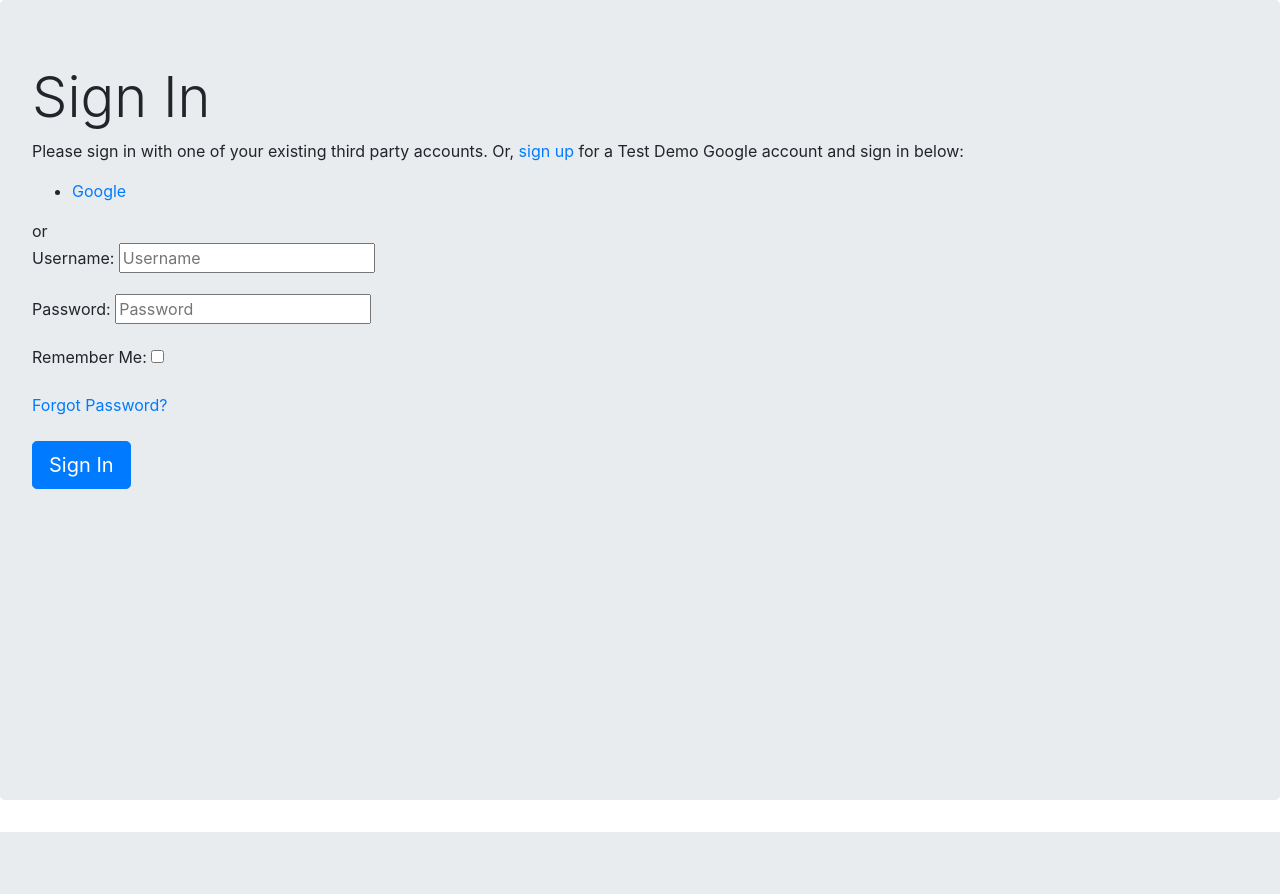
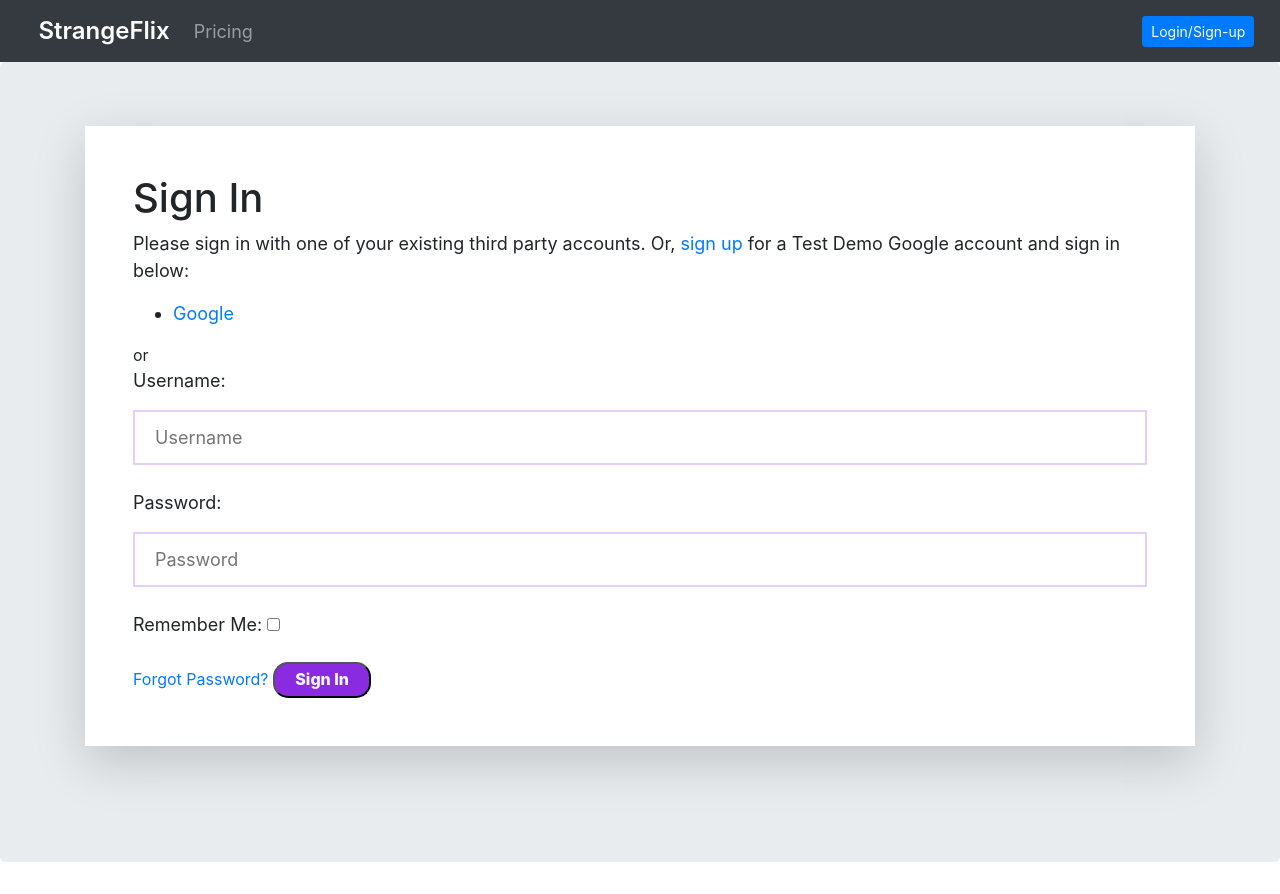
Before and after one commit to abhaykatheria/StrangeFLix, a Django app: page /accounts/login/ in a window 1280 px wide. Before the commit the page ends 832 px from the top, so only its background shows below. Run offline with Django 3.2, Linux system fonts and the light colour scheme; some libraries are stand-ins or nearby versions.

Commit message:
allauth forms style

```diff
--- a/strangeflix/templates/account/login.html
+++ b/strangeflix/templates/account/login.html
@@ -1,26 +1,20 @@
-<!doctype html>
-<html lang="en">
+{% extends "account/base.html" %}
 
-<head>
-    <!-- Required meta tags -->
-    <meta charset="utf-8">
-    <meta name="viewport" content="width=device-width, initial-scale=1, shrink-to-fit=no">
+{% load i18n %}
+{% load account socialaccount %}
 
-    <!-- Bootstrap CSS -->
-    <link rel="stylesheet" href="https://maxcdn.bootstrapcdn.com/bootstrap/4.0.0/css/bootstrap.min.css" integrity="sha384-Gn5384xqQ1aoWXA+058RXPxPg6fy4IWvTNh0E263XmFcJlSAwiGgFAW/dAiS6JXm" crossorigin="anonymous">
+{% block head_title %}{% trans "Sign In" %}{% endblock %}
 
-    <title>StrangeFlix</title>
-</head>
+{% block content %}
 
-<body>
+<h1>{% trans "Sign In" %}</h1>
 
+{% get_providers as socialaccount_providers %}
 
-    {% load i18n %} {% load account socialaccount %}
-    <div class="jumbotron" style="height: 100vh;">
-        <h1 class="display-4">{% trans "Sign In" %}</h1>
-
-        {% get_providers as socialaccount_providers %} {% if socialaccount_providers %}
-        <p>{% blocktrans with site.name as site_name %}Please sign in with one of your existing third party accounts. Or, <a href="{{ signup_url }}">sign up</a> for a {{ site_name }} account and sign in below:{% endblocktrans %}</p>
+{% if socialaccount_providers %}
+<p>{% blocktrans with site.name as site_name %}Please sign in with one
+of your existing third party accounts. Or, <a href="{{ signup_url }}">sign up</a>
+for a {{ site_name }} account and sign in below:{% endblocktrans %}</p>
 
 <div class="socialaccount_ballot">
 
@@ -32,43 +26,21 @@
 
 </div>
 
-        {% include "socialaccount/snippets/login_extra.html" %} {% else %}
+{% include "socialaccount/snippets/login_extra.html" %}
+
+{% else %}
 <p>{% blocktrans %}If you have not created an account yet, then please
 <a href="{{ signup_url }}">sign up</a> first.{% endblocktrans %}</p>
 {% endif %}
 
+<form class="login" method="POST" action="{% url 'account_login' %}">
+  {% csrf_token %}
+  {{ form.as_p }}
+  {% if redirect_field_value %}
+  <input type="hidden" name="{{ redirect_field_name }}" value="{{ redirect_field_value }}" />
+  {% endif %}
+  <a class="button secondaryAction" href="{% url 'account_reset_password' %}">{% trans "Forgot Password?" %}</a>
+  <button class="primaryAction" type="submit">{% trans "Sign In" %}</button>
+</form>
 
-
-
-        <form class="login" method="POST" action="{% url 'account_login' %}">
-
-            {% csrf_token %} {{ form.as_p }} {% if redirect_field_value %}
-
-            <input type="hidden" name="{{ redirect_field_name }}" value="{{ redirect_field_value }}" /> {% endif %}
-
-
-            <a class="button secondaryAction" href="{% url 'account_reset_password' %}">
-			{% trans "Forgot Password?" %}</a>
-            <br>
-            <br>
-            <button class="primaryAction btn btn-primary btn-lg" type="submit">{% trans "Sign In" %}</button>
-
-        </form>
-    </div>
-
-
-
-
-
-
-
-
-
-    <!-- Optional JavaScript -->
-    <!-- jQuery first, then Popper.js, then Bootstrap JS -->
-    <script src="https://code.jquery.com/jquery-3.2.1.slim.min.js" integrity="sha384-KJ3o2DKtIkvYIK3UENzmM7KCkRr/rE9/Qpg6aAZGJwFDMVNA/GpGFF93hXpG5KkN" crossorigin="anonymous"></script>
-    <script src="https://cdnjs.cloudflare.com/ajax/libs/popper.js/1.12.9/umd/popper.min.js" integrity="sha384-ApNbgh9B+Y1QKtv3Rn7W3mgPxhU9K/ScQsAP7hUibX39j7fakFPskvXusvfa0b4Q" crossorigin="anonymous"></script>
-    <script src="https://maxcdn.bootstrapcdn.com/bootstrap/4.0.0/js/bootstrap.min.js" integrity="sha384-JZR6Spejh4U02d8jOt6vLEHfe/JQGiRRSQQxSfFWpi1MquVdAyjUar5+76PVCmYl" crossorigin="anonymous"></script>
-</body>
-
-</html>
+{% endblock %}
--- a/strangeflix/templates/base.html
+++ b/strangeflix/templates/base.html
@@ -1,3 +1,4 @@
+
 <!DOCTYPE html>
 {% load static %}
 <html>
@@ -10,11 +11,88 @@
     <link rel="stylesheet" href="https://maxcdn.bootstrapcdn.com/bootstrap/4.0.0/css/bootstrap.min.css" integrity="sha384-Gn5384xqQ1aoWXA+058RXPxPg6fy4IWvTNh0E263XmFcJlSAwiGgFAW/dAiS6JXm" crossorigin="anonymous">
     <link rel="stylesheet" href="{% static '/car.css' %}">
 
+
+    <link rel="stylesheet" href="https://maxcdn.bootstrapcdn.com/bootstrap/4.5.2/css/bootstrap.min.css">
+
     <title>{% block head_title %}{% endblock %}</title>
     {% block extra_head %}
     {% endblock %}
+
+    <style>
+      p {
+        font-size: 18px;
+      }
+      button {
+        background-color: blueviolet;
+        color: aliceblue;
+        font-weight: 800;
+        border-radius: 15px;
+        padding: 0.3%;
+        padding-bottom: 0.5%;
+        padding-left: 2%;
+        padding-right: 2%;
+      }
+      button:hover {
+        background-color: aliceblue;
+        color: blueviolet;
+        font-weight: 800;
+        border-radius: 15px;
+        padding: 0.3%;
+        padding-bottom: 0.5%;
+        padding-left: 2%;
+        padding-right: 2%;
+        border: 3px solid blueviolet;
+      }
+      input[type=text] {
+        background: transparent;
+        width: 100%;
+        padding: 12px 20px;
+        margin: 8px 0;
+        box-sizing: border-box;
+        border: 2px solid rgb(229, 206, 250);
+        -webkit-transition: 0.5s;
+        transition: 0.5s;
+        outline: none;
+      }
+      input[type=text]:focus {
+        border: 2px solid blueviolet;
+      }
+      input[type=password] {
+        background: transparent;
+        width: 100%;
+        padding: 12px 20px;
+        margin: 8px 0;
+        box-sizing: border-box;
+        border: 2px solid rgb(229, 206, 250);
+        -webkit-transition: 0.5s;
+        transition: 0.5s;
+        outline: none;
+      }
+      input[type=password]:focus {
+        border: 2px solid blueviolet;
+      }
+      input[type=email] {
+        background: transparent;
+        width: 100%;
+        padding: 12px 20px;
+        margin: 8px 0;
+        box-sizing: border-box;
+        border: 2px solid rgb(229, 206, 250);
+        -webkit-transition: 0.5s;
+        transition: 0.5s;
+        outline: none;
+      }
+      input[type=email]:focus {
+        border: 2px solid blueviolet;
+      }
+      ul {
+         font-size: 18px;
+      }
+
+    </style>
+
   </head>
-  <body>
+  <body  >
     {% block body %}
 
     {% if messages %}
@@ -28,7 +106,7 @@
     </div>
     {% endif %}
 
-    <div>
+    <!-- <div>
       <strong>Menu:</strong>
       <ul>
         {% if user.is_authenticated %}
@@ -39,9 +117,16 @@
         <li><a href="{% url 'account_signup' %}">Sign Up</a></li>
         {% endif %}
       </ul>
-    </div>
-    {% block content %}
-    {% endblock %}
+    </div> -->
+    {% include "navbar.html" %}
+                  <div class="jumbotron" style="height: 100vh;" >
+                    <div class="container ">
+                    <div class=" shadow-lg p-5 mb-4 bg-white " >
+                      {% block content %}
+                      {% endblock %}
+                    </div>
+                    </div>
+                  </div>
     {% endblock %}
     {% block extra_body %}
     {% endblock %}
```
Also changed, not shown: strangeflix/templates/account/signup.html (+7 -27 lines), strangeflix/db.sqlite3. Lines whose indentation alone changed are shown as unchanged.
